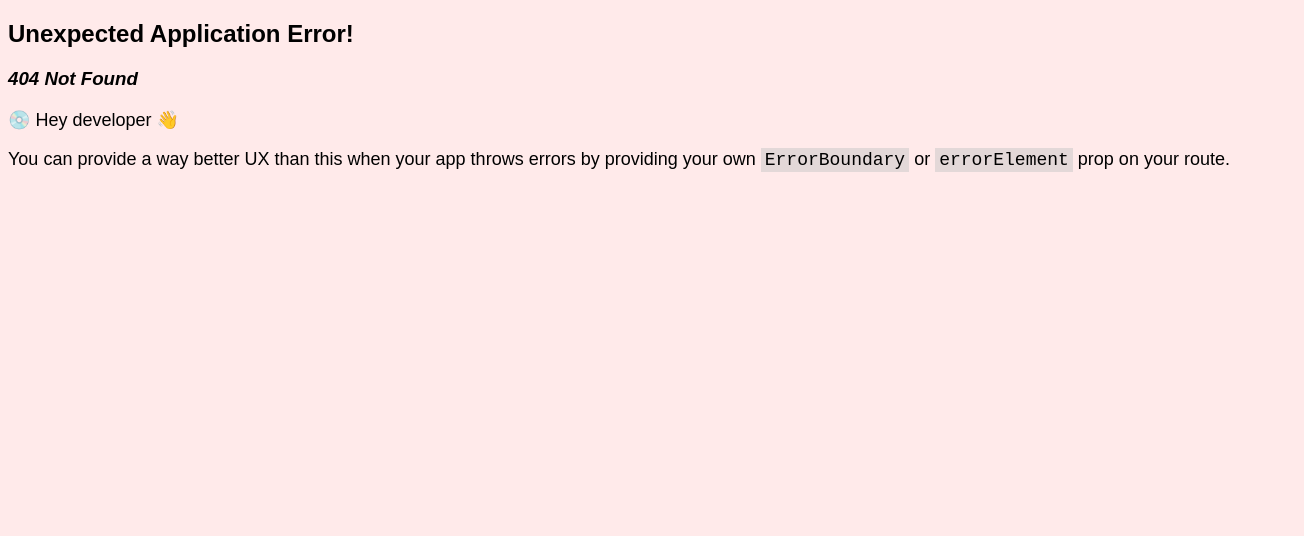
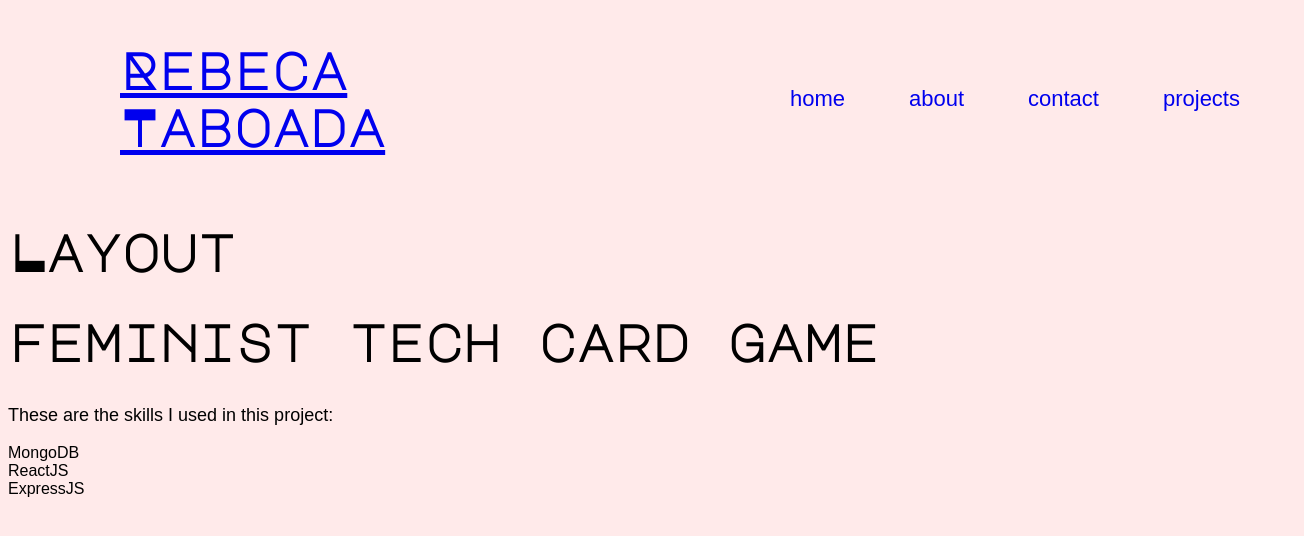
Before and after one commit to GrannyYetta/PortfolioWebsite, a React (Vite) app: page /projects/450-28 in a window 1280 px wide. Before the commit this address had no page. Shown: the top 536 px of the page, 1304 px wide, since content can reach past the window. Built offline with nearby package versions, Linux system fonts and the light colour scheme; a web font is replaced by a local one.

Commit message:
project details added and project page made

```diff
--- /dev/null
+++ b/src/data/ProjectData.js
@@ -0,0 +1,36 @@
+export const ProjectData = [
+  {
+    //This is my model
+    title: "feminist tech card game",
+    link: "https://main--oftcg.netlify.app/",
+    description: "write description for the project",
+    skills: [
+      { title: "MongoDB", uuid: "3445-66" },
+      { title: "ReactJS", uuid: "120-39" },
+      { title: "ExpressJS", uuid: "098-47" },
+    ],
+
+    //this can be an array
+    myContributions: "I did this and that",
+    collaborators: "Manuela",
+    uuid: "450-28",
+  },
+  // my model ends here
+
+  {
+    //Model repetition
+    title: "ron swanson quotes",
+    link: "https://codesandbox.io/s/ron-swanson-quotes-l8qfre",
+    description: "write description for the project",
+    skills: [
+      { title: "codesandbox", uuid: "3445-66" },
+      { title: "ReactJS", uuid: "120-39" },
+      { title: "Restful API", uuid: "098-47" },
+    ],
+
+    //this can be an array
+    myContributions: "I did this and that",
+    collaborators: "Manuela",
+    uuid: "987-64",
+  },
+];
--- /dev/null
+++ b/src/pages/ProjectsPage/ProjectDetails.jsx
@@ -0,0 +1,28 @@
+import { useParams } from "react-router-dom"
+import { ProjectData } from "../../data/ProjectData";
+
+const ProjectDetails = () => {
+
+    //this is where myParams used to be, but was destructured
+    const {id} = useParams();
+    console.log(id)
+// this item is each object within ProjectData
+    const relevantProject = ProjectData.filter( (item) => item.uuid === id)
+    console.log(relevantProject)
+
+    //preparation of the array to display (render) it in the component return proper
+    const mySkills = relevantProject[0].skills.map( (item) => {
+        return <div key={item.uuid}>{item.title}</div>
+    })
+
+
+    return (
+        <div>
+            <h1>{relevantProject[0].title}</h1>
+            <p>These are the skills I used in this project:</p>
+            {mySkills}
+        </div>
+    )
+}
+
+export default ProjectDetails
--- a/src/pages/ProjectsPage/ProjectItem.jsx
+++ b/src/pages/ProjectsPage/ProjectItem.jsx
@@ -1,8 +1,8 @@
 import { NavLink } from "react-router-dom"
 
-const ProjectItem = ({link, title}) => {
+const ProjectItem = ({uuid, title}) => {
     return (
-        <li className="project-item"> <NavLink to={link}>{title}</NavLink></li>
+        <li className="project-item"> <NavLink to={uuid}>{title}</NavLink></li>
     )
 }
 
--- a/src/pages/ProjectsPage/index.jsx
+++ b/src/pages/ProjectsPage/index.jsx
@@ -1,13 +1,18 @@
 //do I create a NavData with the URLs to my projects here?
-import ProjectItem from "..ProjectItem.jsx"
+import ProjectItem from "./ProjectItem.jsx"
+import {ProjectData} from "../../data/ProjectData"
 
 
 const Projects = () => {
 
+  const ProjectList = ProjectData.map(item =>{
+    return (<ProjectItem key={item.uuid} title={item.title} uuid={item.uuid} />)
+  })
+
     return (
        <div>
          <h1>Projects</h1>
-         <ul className="project-list">{ProjectDisplay}</ul>
+         <ul className="project-list">{ProjectList}</ul>
       </div>
     )
    }
```
Also changed, not shown: src/Router/Router.jsx (+8 -1 lines), src/data/Projects.js (deleted, +0 -12 lines).
